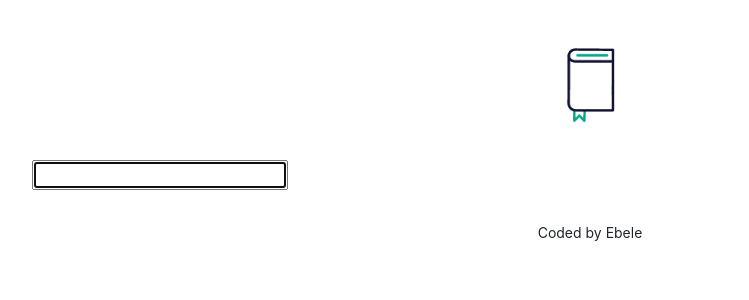
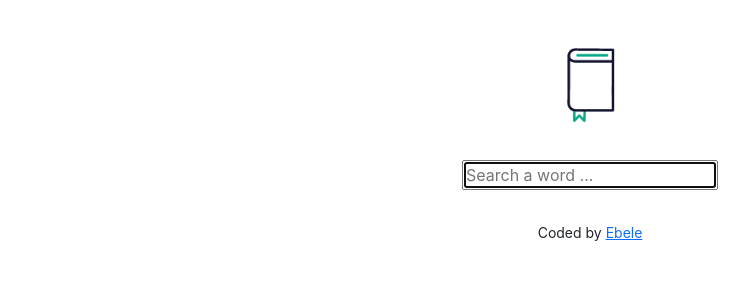
Before and after one commit to BeautySpot88/dictionary-project, a React (Create React App) app: page / in a window 1280 px wide. Shown: the top 300 px of the page, without its empty margins (50-799 px from the left). Built offline with nearby package versions, Linux system fonts and the light colour scheme.

Commit message:
styled definitions

```diff
--- a/src/App.js
+++ b/src/App.js
@@ -13,7 +13,12 @@ export default function App() {
           <Dictionary />
         </main>
         <footer className="App-footer">
-          <small>Coded by Ebele</small>
+          <small>
+            Coded by{" "}
+            <a href="https://github.com/BeautySpot88/dictionary-project">
+              Ebele
+            </a>
+          </small>
         </footer>
       </div>
     </div>
--- a/src/Dictionary.css
+++ b/src/Dictionary.css
@@ -1,2 +1,3 @@
-.Dictionary {
+.SearchField {
+  text-align: center;
 }
--- a/src/Dictionary.js
+++ b/src/Dictionary.js
@@ -26,8 +26,13 @@ export default function Dictionary() {
 
   return (
     <div className="Dictionary">
-      <form onSubmit={search}>
-        <input type="search" autoFocus={true} onChange={handleKeywordChange} />
+      <form onSubmit={search} className="SearchField">
+        <input
+          type="search"
+          autoFocus={true}
+          onChange={handleKeywordChange}
+          placeholder="Search a word ..."
+        />
       </form>
       <Results results={results} />
     </div>
--- /dev/null
+++ b/src/Meaning.css
@@ -0,0 +1,12 @@
+h3 {
+  font-weight: bold;
+}
+
+li {
+  margin-bottom: 10px;
+}
+
+li em {
+  color: #59bfa7;
+  font-size: 14px;
+}
--- a/src/Meaning.js
+++ b/src/Meaning.js
@@ -1,20 +1,25 @@
 import React from "react";
+
+import "./Meaning.css";
 
 export default function Meaning(props) {
   console.log(props.meaning);
   return (
     <div className="Meaning">
       <h3>{props.meaning.partOfSpeech}</h3>
+      <ol>
         {props.meaning.definitions.map(function (definition, index) {
           return (
             <div key={index}>
-            <p>{definition.definition}</p>
-            <p>
+              <li>
+                {definition.definition}
+                <br />
                 <em>{definition.example}</em>
-            </p>
+              </li>
             </div>
           );
         })}
+      </ol>
     </div>
   );
 }
--- a/src/Results.css
+++ b/src/Results.css
@@ -0,0 +1,5 @@
+h1 {
+  font-size: 60px;
+  color: #59bfa7;
+  font-weight: bold;
+}
--- a/src/Results.js
+++ b/src/Results.js
@@ -1,11 +1,13 @@
 import React from "react";
 import Meaning from "./Meaning";
+
+import "./Results.css";
 
 export default function Results(props) {
   if (props.results) {
     return (
       <div className="Results">
-        <h2>{props.results.word}</h2>
+        <h1>{props.results.word}</h1>
         {props.results.meanings.map(function (meaning, index) {
           return (
             <div key={index}>
```
Lines whose indentation alone changed are shown as unchanged.
